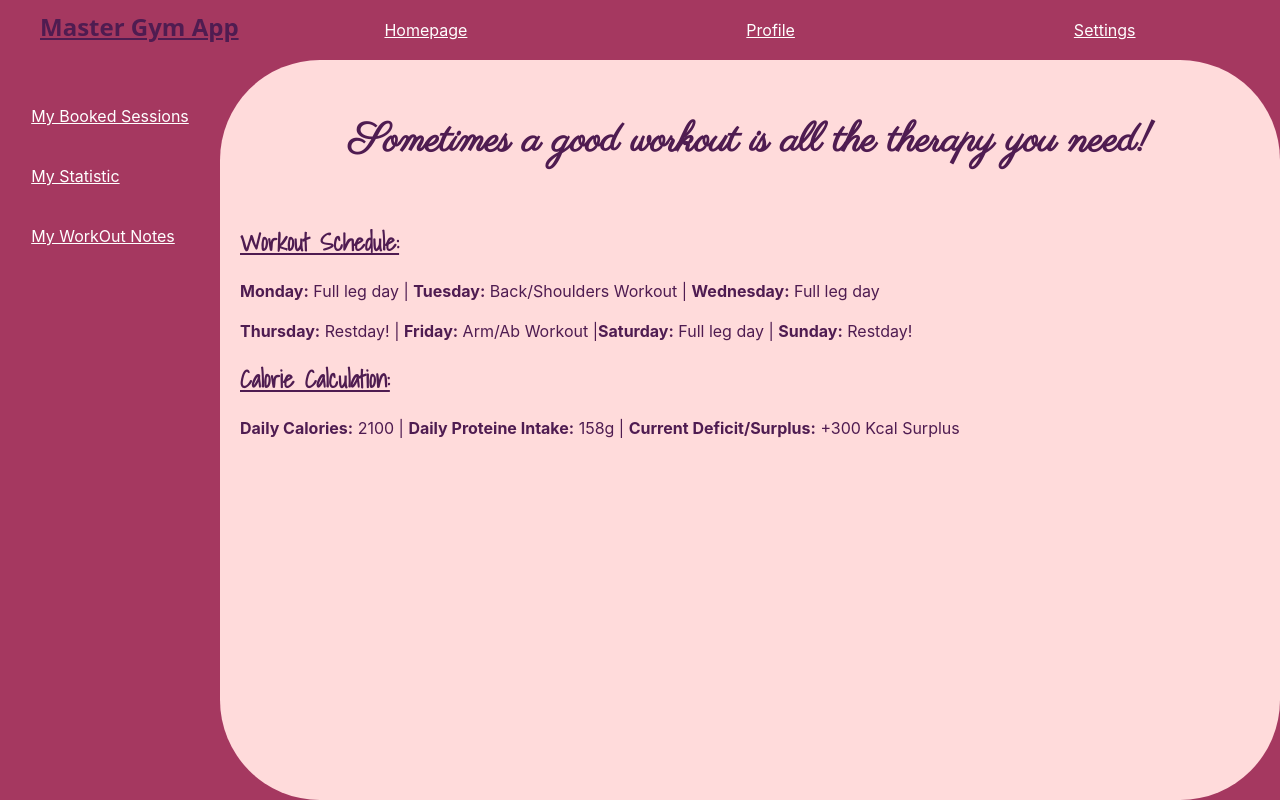
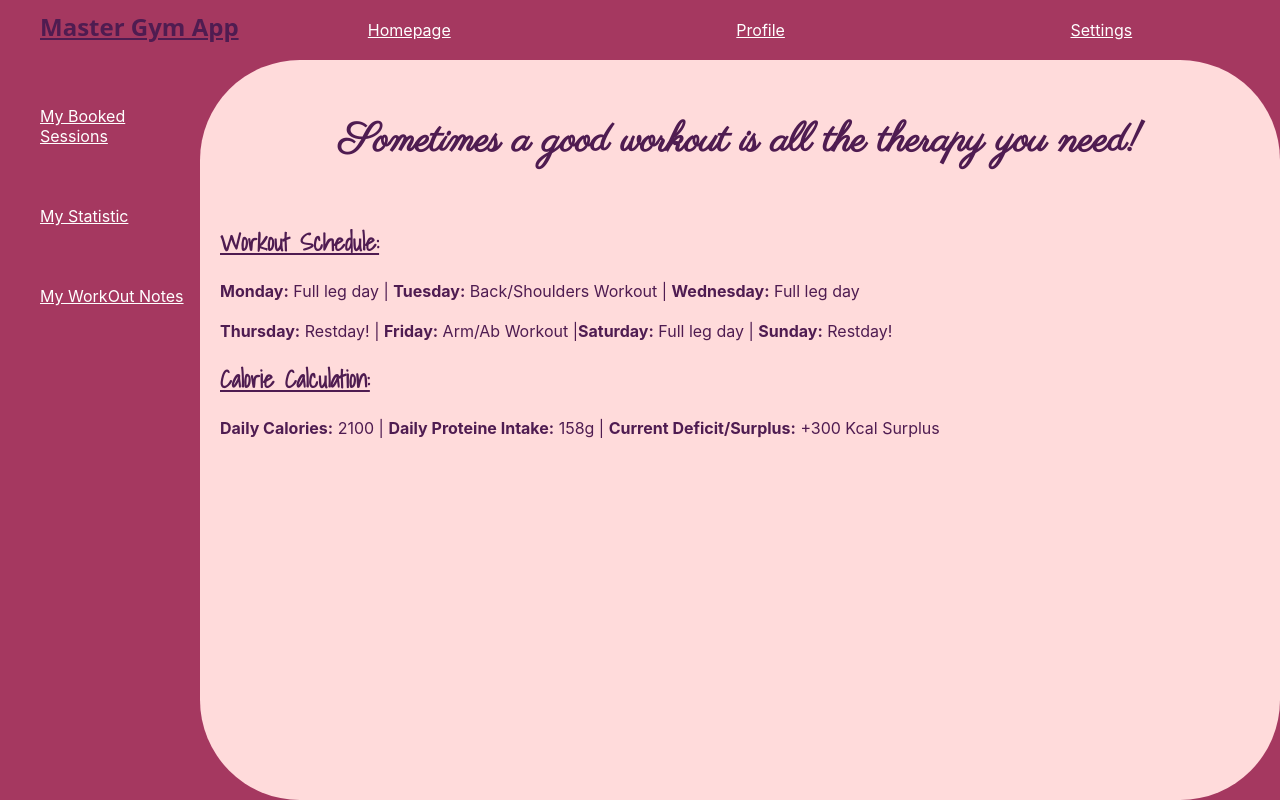
Before and after one commit to idasoderlund/React-App, a React (Create React App) app: page / in a window 1280 px wide. Built offline with nearby package versions, Linux system fonts and the light colour scheme; a web font is replaced by a local one.

Commit message:
added sidebar css to css-file

```diff
--- a/src/App.js
+++ b/src/App.js
@@ -3,6 +3,7 @@ import Navbar from "./NavBarComponent/Navbar";
 import Sidebar from "./SideBarComponent/Sidebar";
 import "./App.css";
 import "./NavBarComponent/NavBar.css";
+import "./SideBarComponent/SideBar.css";
 
 function GymApp() {
   const [isLoggedIn, setIsLoggedIn] = useState(true); // Exempel på koniditonell rendering
--- /dev/null
+++ b/src/SideBarComponent/SideBar.css
@@ -0,0 +1,22 @@
+.asidemenu {
+  display: flex;
+  box-sizing: border-box;
+  width: 200px;
+  align-items: flex-start;
+  justify-content: center;
+  margin-top: 90px;
+}
+
+.sidebarlist {
+  list-style: none;
+  gap: 60px;
+  display: flex;
+  flex-direction: column;
+  margin-right: 10px;
+}
+
+.sidebarlist a {
+  display: block;
+  color: #fff;
+  text-decoration: underline;
+}
--- a/src/SideBarComponent/Sidebar.js
+++ b/src/SideBarComponent/Sidebar.js
@@ -1,41 +1,17 @@
-import React from "react";
+import React, { useState } from "react";
 
 function Sidebar() {
   return (
-    <aside
-      style={{
-        width: "200px",
-        backgroundColor: "#A53860",
-        padding: "10px",
-        display: "flex",
-        justifyContent: "space-around",
-        paddingTop: "50px",
-      }}
-    >
-      <ul style={{ listStyle: "none", padding: 0 }}>
+    <aside className="asidemenu">
+      <ul className="sidebarlist">
         <li>
-          <a
-            href="#bookedsessions"
-            style={{ display: "block", color: "#fff", margin: "40px 20px" }}
-          >
-            My Booked Sessions
-          </a>
+          <a href="#bookedsessions">My Booked Sessions</a>
         </li>
         <li>
-          <a
-            href="#mystatistic"
-            style={{ display: "block", color: "#fff", margin: "40px  20px" }}
-          >
-            My Statistic
-          </a>
+          <a href="#mystatistic">My Statistic</a>
         </li>
         <li>
-          <a
-            href="#notes"
-            style={{ display: "block", color: "#fff", margin: "40px 20px" }}
-          >
-            My WorkOut Notes
-          </a>
+          <a href="#notes">My WorkOut Notes</a>
         </li>
       </ul>
     </aside>
```
Also changed, not shown: src/Pages/MyProfilePages.js (deleted, +0 -12 lines).
